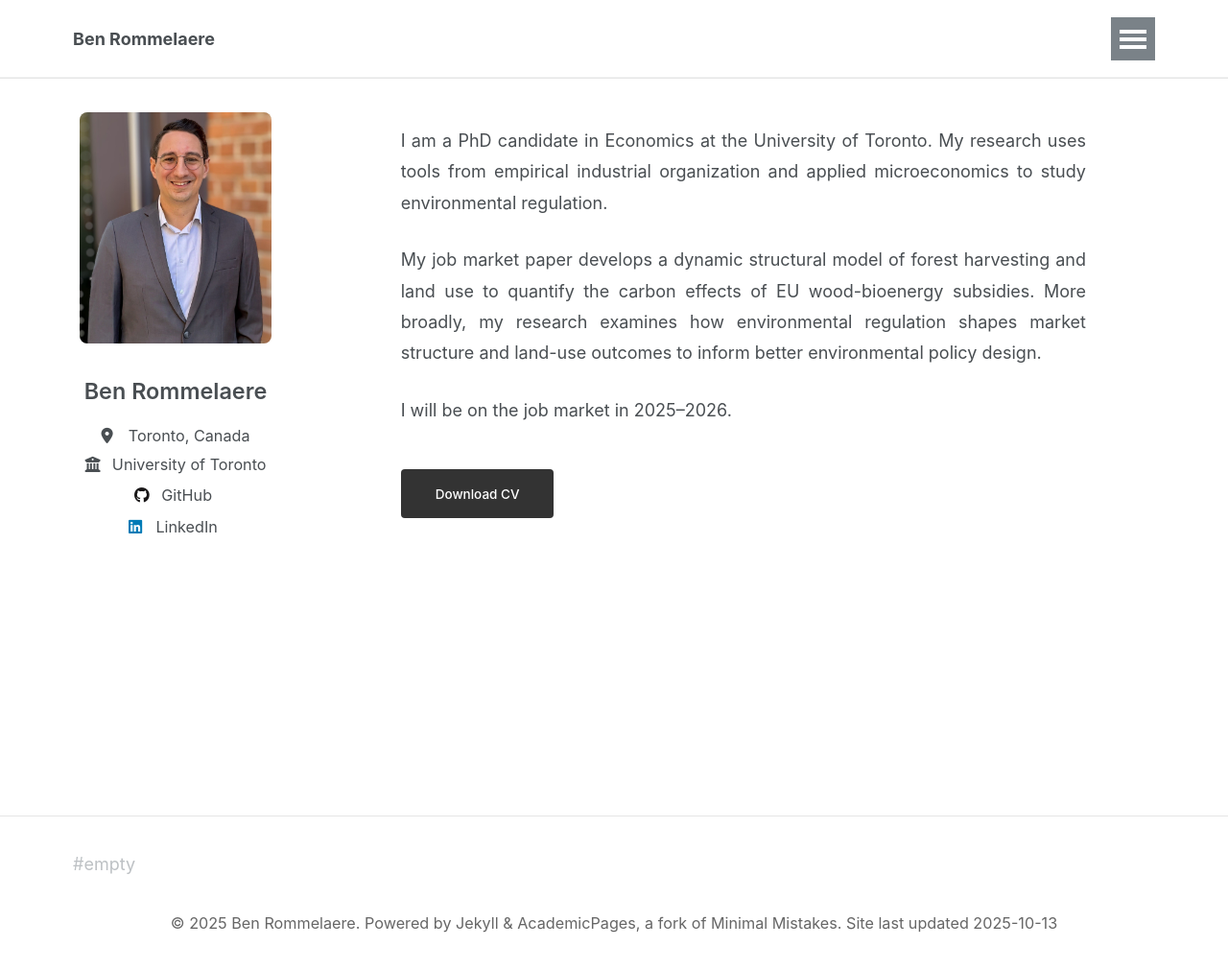
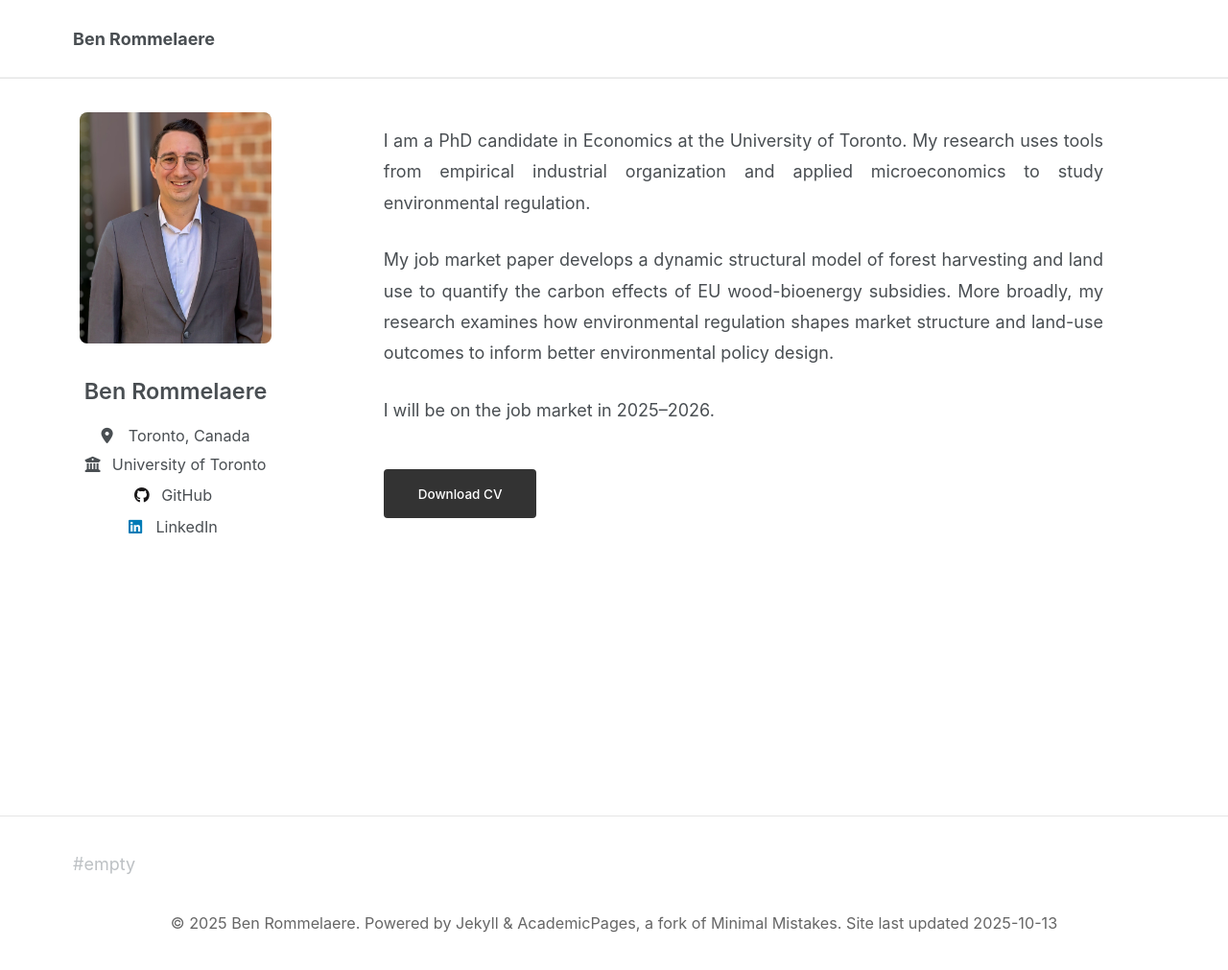
Before and after one commit to brommelaere/brommelaere.github.io, a Jekyll site: the page built from _pages/about.md, in a window 1280 px wide and 1046 px high. Shown: the top 1011 px of the window at 96% size. Built offline with Jekyll 4.4.1, drawn with Linux system fonts in a browser that asks for light colours.

Commit message:
Update _custom.scss

```diff
--- a/_sass/_custom.scss
+++ b/_sass/_custom.scss
@@ -24,12 +24,25 @@
   width: 100% !important;
 }
 
+/* Force navigation links to always be visible, never collapse */
 .greedy-nav .visible-links {
   display: flex !important;
   justify-content: flex-start !important;
   align-items: center !important;
   gap: 2rem !important;
   width: 100% !important;
+}
+
+.greedy-nav .hidden-links {
+  display: none !important;
+}
+
+.greedy-nav button {
+  display: none !important;
+}
+
+.greedy-nav__toggle {
+  display: none !important;
 }
 
 /* ========================================================================
@@ -47,7 +60,7 @@
   max-width: 1200px !important;
   margin: 0 auto !important;
   display: flex !important;
-  gap: 3rem !important;
+  gap: 2rem !important;
 }
 
 /* Sidebar - make it narrower */
```
